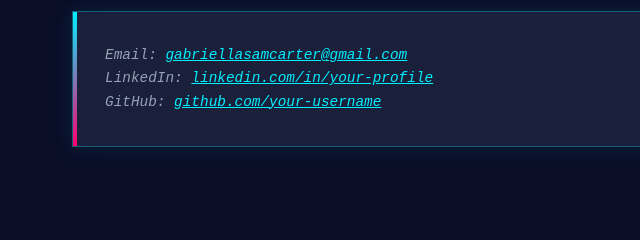
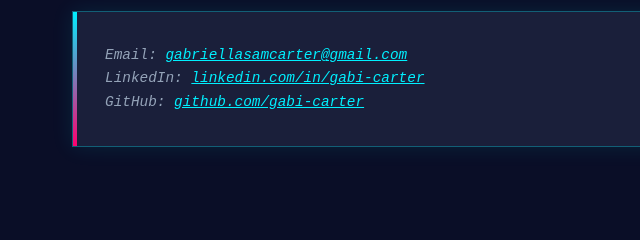
Before and after one commit to gabicarter/gabicarter, a plain HTML site: page index.html in a window 1280 px wide. Shown: the part 2787-3027 px from the top of the page, 0-640 px from the left. Drawn offline with Linux system fonts and the light colour scheme.

Commit message:
updated contact info

```diff
--- a/index.html
+++ b/index.html
@@ -129,8 +129,8 @@
             <div class="content-box">
                 <p class="placeholder-text">
                     Email: <a href="mailto:gabriellasamcarter@gmail.com" class="terminal-link">gabriellasamcarter@gmail.com</a><br>
-                    LinkedIn: <a href="https://www.linkedin.com/in/gabi-carter/" class="terminal-link" target="_blank" rel="noopener noreferrer">linkedin.com/in/your-profile</a><br>
-                    GitHub: <a href="https://github.com/gabi-carter" class="terminal-link" target="_blank" rel="noopener noreferrer">github.com/your-username</a>
+                    LinkedIn: <a href="https://www.linkedin.com/in/gabi-carter/" class="terminal-link" target="_blank" rel="noopener noreferrer">linkedin.com/in/gabi-carter</a><br>
+                    GitHub: <a href="https://github.com/gabi-carter" class="terminal-link" target="_blank" rel="noopener noreferrer">github.com/gabi-carter</a>
                 </p>
             </div>
         </div>
```
